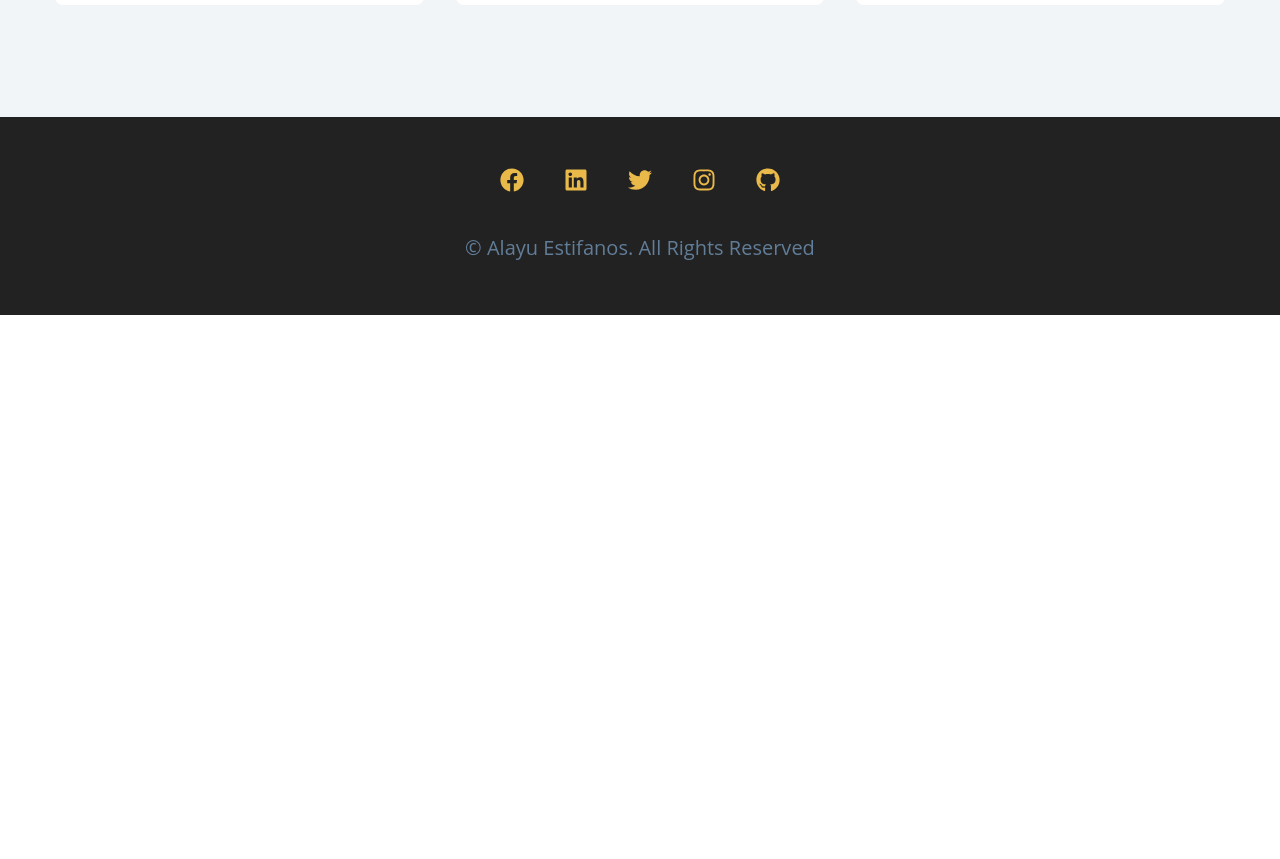
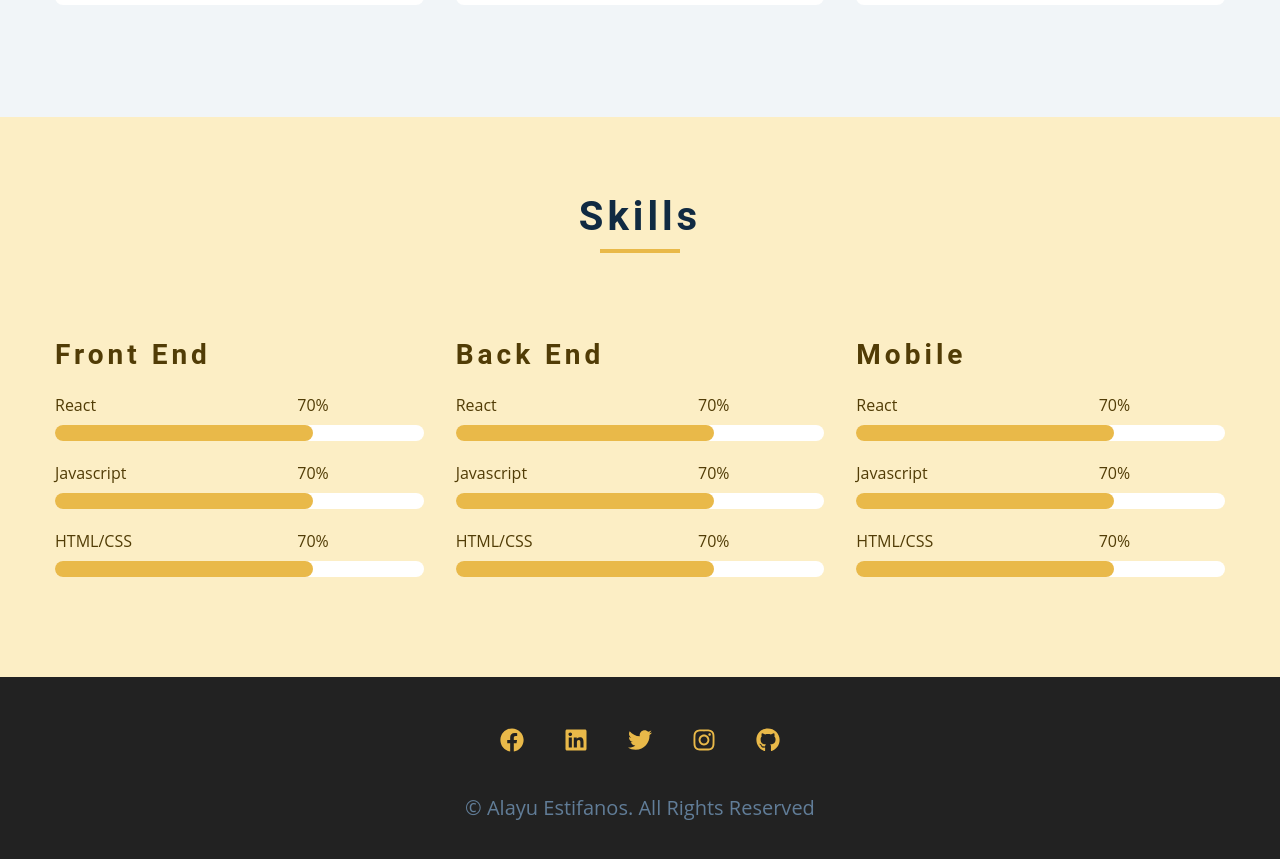
Before and after one commit to alayuestifanos/react-personal-website, a React (Create React App) app: page / in a window 1280 px wide. Shown: the part 1926-2785 px from the top of the page. Before the commit the page ends 2241 px from the top, so only its background shows below. Built offline with nearby package versions, Linux system fonts and the light colour scheme.

Commit message:
finishing the skills section

```diff
--- /dev/null
+++ b/src/components/skiils/skills-data.js
@@ -0,0 +1,61 @@
+const frontendSkills = [
+  {
+    title: "Front End",
+    courses: [
+      {
+        courseName: "React",
+        value: 70,
+      },
+      {
+        courseName: "Javascript",
+        value: 80,
+      },
+      {
+        courseName: "HTML/CSS",
+        value: 70,
+      },
+    ],
+  },
+];
+
+const backendSkills = [
+  {
+    title: "Back End",
+    courses: [
+      {
+        courseName: "React",
+        value: 70,
+      },
+      {
+        courseName: "Javascript",
+        value: 80,
+      },
+      {
+        courseName: "HTML/CSS",
+        value: 70,
+      },
+    ],
+  },
+];
+
+const mobileSkills = [
+  {
+    title: "Mobile",
+    courses: [
+      {
+        courseName: "React",
+        value: 70,
+      },
+      {
+        courseName: "Javascript",
+        value: 80,
+      },
+      {
+        courseName: "HTML/CSS",
+        value: 70,
+      },
+    ],
+  },
+];
+
+export { frontendSkills, backendSkills, mobileSkills };
--- /dev/null
+++ b/src/components/skiils/skills.css
@@ -0,0 +1,59 @@
+@media screen and (min-width: 768px) {
+  .skills-center {
+    display: grid;
+    grid-template-columns: 1fr 1fr 1fr;
+    -webkit-column-gap: 2rem;
+    -moz-column-gap: 2rem;
+    column-gap: 2rem;
+  }
+}
+.skills {
+  background: var(--clr-primary-9);
+}
+.skills h3 {
+  margin: 1.5rem 0;
+  color: var(--clr-primary-1);
+}
+.skill {
+  margin-bottom: 1.25rem;
+}
+.skill p {
+  margin-bottom: 0.5rem;
+  text-transform: capitalize;
+  color: var(--clr-primary-1);
+}
+.skill-container {
+  background: var(--clr-white);
+  height: 1rem;
+  width: 100%;
+  border-radius: var(--radius);
+  position: relative;
+}
+.skill-value {
+  position: absolute;
+  top: 0;
+  left: 0;
+  background: var(--clr-primary-5);
+  height: 100%;
+  width: 50%;
+  border-radius: var(--radius);
+}
+.value-70 {
+  width: 70%;
+}
+.value-80 {
+  width: 80%;
+}
+.skill-text {
+  position: absolute;
+  top: -2rem;
+  left: 50%;
+  -webkit-transform: translateX(-50%);
+  transform: translateX(-50%);
+}
+.skill-text-70 {
+  left: 70%;
+}
+.skill-text-80 {
+  left: 80%;
+}
--- /dev/null
+++ b/src/components/skiils/skills.js
@@ -0,0 +1,84 @@
+import React, { useState } from "react";
+
+import "./skills.css";
+import { frontendSkills, backendSkills, mobileSkills } from "./skills-data";
+
+const Skills = () => {
+  const [frontend, setFrontend] = useState(frontendSkills);
+  const [backtend, setBackend] = useState(backendSkills);
+  const [mobile, setMobile] = useState(mobileSkills);
+
+  return (
+    <section className="section skills">
+      <div className="section-title">
+        <h2>skills</h2>
+        <div className="underline"></div>
+      </div>
+      <div className="section-center skills-center">
+        {frontend.map((skill) => {
+          return (
+            <>
+              <article>
+                <h3>{skill.title}</h3>
+                {skill.courses.map((course) => {
+                  return (
+                    <div className="skill">
+                      <p>{course.courseName}</p>
+                      <div className="skill-container">
+                        <div className="skill-value value-70"></div>
+                        <p className="skill-text skill-text-70">70%</p>
+                      </div>
+                    </div>
+                  );
+                })}
+              </article>
+            </>
+          );
+        })}
+
+        {backtend.map((skill) => {
+          return (
+            <>
+              <article>
+                <h3>{skill.title}</h3>
+                {skill.courses.map((course) => {
+                  return (
+                    <div className="skill">
+                      <p>{course.courseName}</p>
+                      <div className="skill-container">
+                        <div className="skill-value value-70"></div>
+                        <p className="skill-text skill-text-70">70%</p>
+                      </div>
+                    </div>
+                  );
+                })}
+              </article>
+            </>
+          );
+        })}
+        {mobile.map((skill) => {
+          return (
+            <>
+              <article>
+                <h3>{skill.title}</h3>
+                {skill.courses.map((course) => {
+                  return (
+                    <div className="skill">
+                      <p>{course.courseName}</p>
+                      <div className="skill-container">
+                        <div className="skill-value value-70"></div>
+                        <p className="skill-text skill-text-70">70%</p>
+                      </div>
+                    </div>
+                  );
+                })}
+              </article>
+            </>
+          );
+        })}
+      </div>
+    </section>
+  );
+};
+
+export default Skills;
--- a/src/pages/home-page/home-page.js
+++ b/src/pages/home-page/home-page.js
@@ -4,6 +4,7 @@ import "./home-page.css";
 import AboutPage from "../about-page/about-page";
 import Service from "../../components/service/service";
 import Header from "../../components/header/header";
+import Skills from "../../components/skiils/skills";
 
 const HomePage = () => {
   return (
@@ -11,6 +12,7 @@ const HomePage = () => {
       <Header />
       <AboutPage />
       <Service />
+      <Skills />
     </>
   );
 };
```
